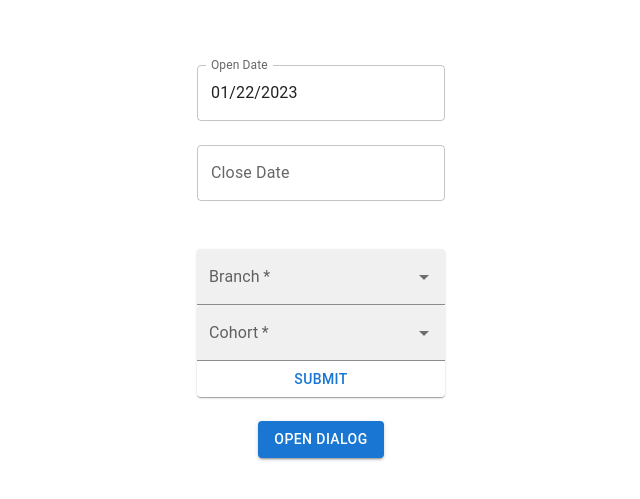
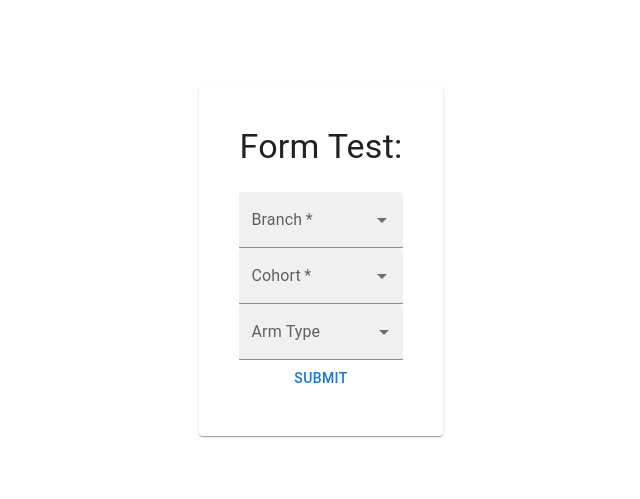
Before and after one commit to pavankjadda/rhc-mui-bug, a React (Vite) app: page /form-demo in a window 1280 px wide. Shown: the part 139-638 px from the top of the page, without its empty margins (319-959 px from the left). Built offline with nearby package versions, Linux system fonts and the light colour scheme.

Commit message:
adds react router

```diff
--- a/src/App.tsx
+++ b/src/App.tsx
@@ -2,18 +2,21 @@ import React from "react";
 import "./App.css";
 import DialogDemo from "./DialogDemo";
 import FormTest from "./FormTest";
-import ResponsiveDatePickers from "./ResponsiveDatePickers";
+import ResponsiveDatePickers from "./date-pickers/ResponsiveDatePickers";
+import { Routes, Route, Outlet, Link } from "react-router-dom";
+import { Home } from "./Home";
 
 export default function App() {
   return (
     <div className="App">
-      <ResponsiveDatePickers />
-
-      <br />
-      <FormTest />
-
-      <br />
-      <DialogDemo />
+      <Routes>
+        <Route path="/">
+          <Route index element={<Home />} />
+          <Route path="date-pickers" element={<ResponsiveDatePickers />} />
+          <Route path="dialog-demo" element={<DialogDemo />} />
+          <Route path="form-demo" element={<FormTest />} />
+        </Route>
+      </Routes>
     </div>
   );
 }
--- a/src/DialogDemo.tsx
+++ b/src/DialogDemo.tsx
@@ -10,6 +10,7 @@ import {
   Radio,
   RadioGroup,
   TextField,
+  Typography,
 } from "@mui/material";
 import DialogActions from "@mui/material/DialogActions";
 import DialogContent from "@mui/material/DialogContent";
@@ -106,6 +107,7 @@ export default function DialogDemo() {
 
   return (
     <div className="App">
+      <Typography variant="h4"> Dialog Test:</Typography> <br />
       <Button onClick={() => setOpen(true)} variant={"contained"}>
         Open Dialog
       </Button>
--- a/src/FormTest.tsx
+++ b/src/FormTest.tsx
@@ -1,6 +1,6 @@
 import { yupResolver } from "@hookform/resolvers/yup";
-import { Autocomplete, Button, Paper, TextField } from "@mui/material";
-import React from "react";
+import { Autocomplete, Button, MenuItem, Paper, TextField, Typography } from "@mui/material";
+import React, { useEffect } from "react";
 import { Controller, SubmitHandler, useForm } from "react-hook-form";
 import * as Yup from "yup";
 
@@ -9,37 +9,57 @@ interface Cohort {
   name: string;
 }
 
+interface ArmType {
+  id: number;
+  value: string;
+}
+
 interface FormInput {
   branch: string;
   cohort: Cohort;
+  type: ArmType;
 }
+
+export  const branches = ["NOB", "POB"];
+export const cohorts = [
+  { id: 1, name: "Cohort 1" },
+  { id: 2, name: "Cohort 2" },
+];
+export const armTypes: ArmType[] = [
+  { id: 1, value: "Arm Type 1" },
+  { id: 2, value: "Arm Type 2" },
+];
 
 const schema = Yup.object({
   branch: Yup.string().required("branch is Required"),
   cohort: Yup.mixed().required("cohort is Required"),
+  type: Yup.mixed().required("Arm Type is Required"),
 });
 export default function FormTest() {
   const {
     control,
     handleSubmit,
+    reset,
     formState: { errors },
   } = useForm<FormInput>({
     resolver: yupResolver(schema),
     mode: "all",
   });
 
-  const branches = ["NOB", "POB"];
-  const cohorts = [
-    { id: 1, name: "Cohort 1" },
-    { id: 2, name: "Cohort 2" },
-  ];
-
+  useEffect(() => {
+    setTimeout(() => {
+      reset({
+          type: armTypes[0],
+        })
+    }, 2000);
+  }, []);
   const submitData: SubmitHandler<FormInput> = (data) => {
     console.log("form data:" + data);
   };
 
   return (
-    <Paper>
+    <Paper sx={{ p: 5 }}>
+      <Typography variant="h4"> Form Test:</Typography> <br />
       <form onSubmit={handleSubmit(submitData)} noValidate>
         {/* Branch */}
         <Controller
@@ -90,6 +110,28 @@ export default function FormTest() {
           )}
         />
 
+        {/* Arm */}
+        <Controller
+          name="type"
+          control={control}
+          render={({ field }) => (
+            <TextField
+              select
+              fullWidth
+              defaultValue=""
+              label="Arm Type"
+              variant="filled"
+              {...field}
+            >
+              {armTypes?.map((armType) => (
+                <MenuItem key={armType.id} value={armType.id}>
+                  {armType.value}
+                </MenuItem>
+              ))}
+            </TextField>
+          )}
+        />
+
         <Button type={"submit"} color="primary">
           Submit
         </Button>
--- /dev/null
+++ b/src/Home.tsx
@@ -0,0 +1,19 @@
+import { Routes, Route, Outlet, Link } from "react-router-dom";
+export function Home() {
+  return (
+    <div>
+      <h1>Home</h1>
+      <ul>
+        <li>
+          <Link to="/date-pickers">Date Pickers Test</Link> <br />
+        </li>
+        <li>
+          <Link to="/dialog-demo">Dialog Demo</Link> <br />
+        </li>
+        <li>
+          <Link to="/form-demo">Form Test</Link> <br />
+        </li>
+      </ul>
+    </div>
+  );
+}
--- a/src/ResponsiveDatePickers.tsx
+++ b/src/date-pickers/ResponsiveDatePickers.tsx
@@ -1,4 +1,5 @@
 import { yupResolver } from "@hookform/resolvers/yup";
+import { Typography } from "@mui/material";
 import { AdapterDateFns } from "@mui/x-date-pickers/AdapterDateFns";
 import { DatePicker } from "@mui/x-date-pickers/DatePicker";
 import { LocalizationProvider } from "@mui/x-date-pickers/LocalizationProvider";
@@ -42,6 +43,7 @@ export default function ResponsiveDatePickers() {
 
   return (
     <LocalizationProvider dateAdapter={AdapterDateFns}>
+      <Typography variant="h4"> Date Test:</Typography> <br/>
       <Controller
         name="openDate"
         control={control}
--- a/src/main.tsx
+++ b/src/main.tsx
@@ -1,10 +1,19 @@
-import React from 'react'
-import ReactDOM from 'react-dom/client'
-import App from './App'
-import './index.css'
+import React from "react";
+import ReactDOM from "react-dom/client";
+import App from "./App";
+import "./index.css";
+import { createBrowserRouter, BrowserRouter } from "react-router-dom";
+const router = createBrowserRouter([
+  {
+    path: "/",
+    element: <div>Hello world!</div>,
+  },
+]);
 
-ReactDOM.createRoot(document.getElementById('root') as HTMLElement).render(
+ReactDOM.createRoot(document.getElementById("root") as HTMLElement).render(
   <React.StrictMode>
-    <App />
+    <BrowserRouter>
+      <App />
+    </BrowserRouter>
   </React.StrictMode>
-)
+);
```
Also changed, not shown: package.json (+6 -5 lines), 1 other file (tests, documents, lock files or other folders).
